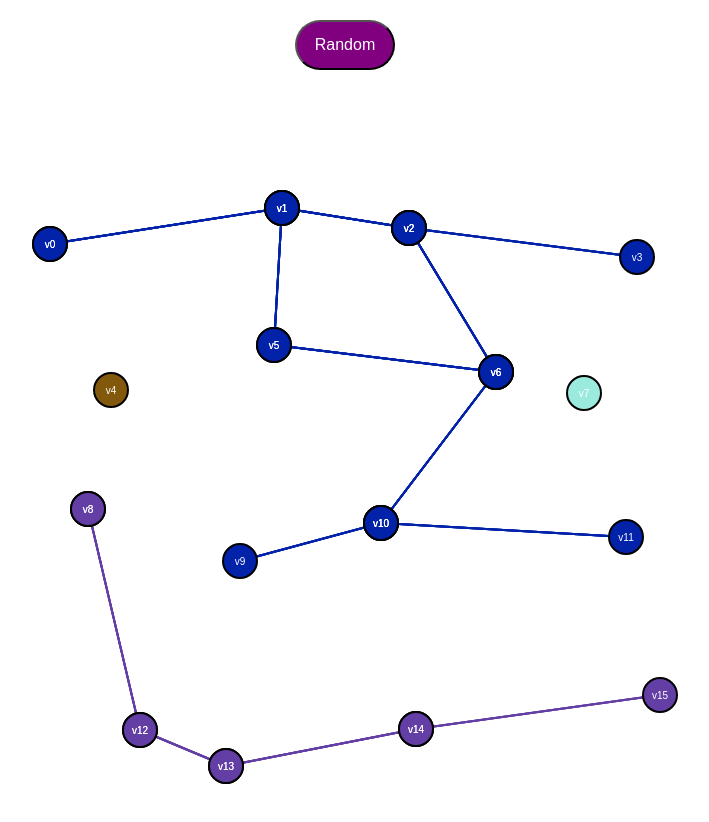
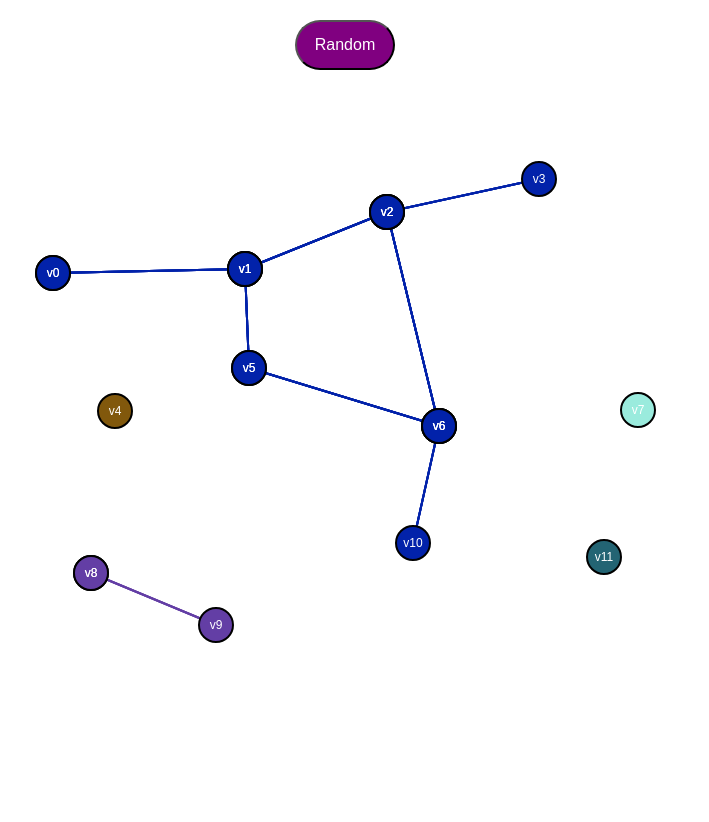
Before and after one commit to bloominstituteoftechnology/Sprint-Challenge--Graphs, a React (Create React App) app in the folder graph_dfs_debug/: page / in a window 1280 px wide. Shown: the top 822 px of the page, without its empty margins (295-1004 px from the left). After the commit the page ends 800 px from the top, so only its background shows below. Built offline with nearby package versions, Linux system fonts and the light colour scheme.

Commit message:
final commit

```diff
--- a/graph_dfs_debug/src/App.js
+++ b/graph_dfs_debug/src/App.js
@@ -4,7 +4,7 @@ import './App.css';
 
 // Define the size of the random graph
 const xCount = 4;
-const yCount = 4;
+const yCount = 3;
 const boxSize = 170;
 const probability = 0.6;
 
@@ -73,7 +73,7 @@ class GraphView extends Component {
     }
 
     // Draw the vert names
-    ctx.font = '10px sans-serif';
+    ctx.font = '12px sans-serif';
     ctx.textAlign = 'center';
     ctx.fillStyle = 'white';
 
@@ -124,7 +124,7 @@ class GraphView extends Component {
    * Render
    */
   render() {
-    return <canvas ref="canvas" width={canvasHeight} height={canvasHeight} />;
+    return <canvas ref="canvas" width={canvasWidth} height={canvasHeight} />;
   }
 }
 
@@ -152,7 +152,6 @@ class App extends Component {
     };
 
     state.graph.randomize(xCount, yCount, boxSize, probability);
-    state.graph.getConnectedComponents();
 
     this.setState(state);
   }
--- a/graph_dfs_debug/src/graph.js
+++ b/graph_dfs_debug/src/graph.js
@@ -136,7 +136,6 @@ export class Graph {
         }
       }
 
-      stack.unshift(); // de-stack
       u.color = 'black';
 
       component.push(u);
```
Also changed, not shown: 2 other files (tests, documents, lock files or other folders).
